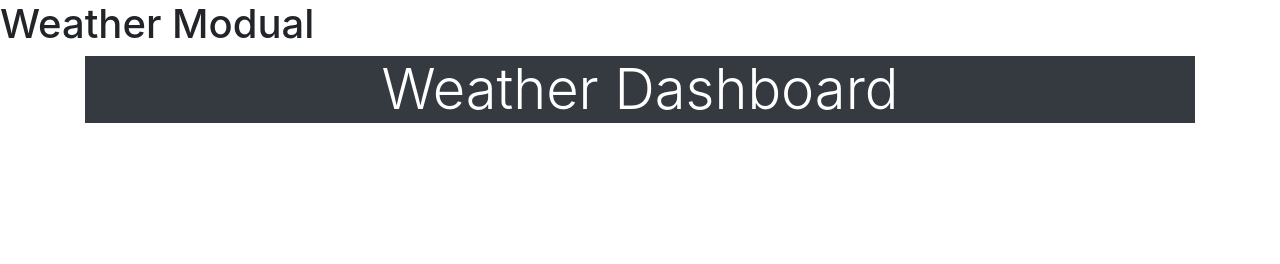
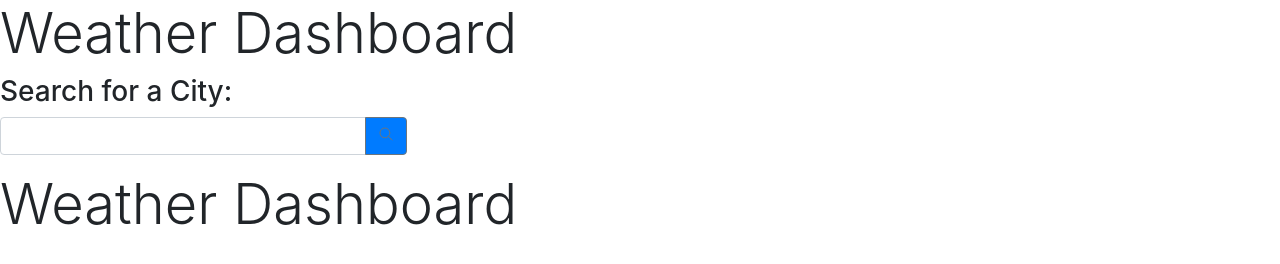
Before and after one commit to MatthewGrisham/Weather, a plain HTML site: page index.html in a window 1280 px wide. Drawn offline with nearby package versions, Linux system fonts and the light colour scheme.

Commit message:
add search bar

```diff
--- a/index.html
+++ b/index.html
@@ -4,25 +4,42 @@
     <!-- Required meta tags -->
     <meta charset="utf-8">
     <meta name="viewport" content="width=device-width, initial-scale=1, shrink-to-fit=no">
+    <!-- Link to css  -->
+    <link rel="stylesheet" type="text/css" href="../Weather/assets/stylesheet.css">
 
     <!-- Bootstrap CSS -->
     <link rel="stylesheet" href="https://stackpath.bootstrapcdn.com/bootstrap/4.5.0/css/bootstrap.min.css" integrity="sha384-9aIt2nRpC12Uk9gS9baDl411NQApFmC26EwAOH8WgZl5MYYxFfc+NcPb1dKGj7Sk" crossorigin="anonymous">
+    <script type="module" src="https://unpkg.com/ionicons@5.1.2/dist/ionicons/ionicons.esm.js"></script>
+    <script nomodule="" src="https://unpkg.com/ionicons@5.1.2/dist/ionicons/ionicons.js"></script>
+</head>
+        <h1 class="display-4 ">Weather Dashboard</h1>
+      </div>
+    </div>
+    <!-- Beginning of row 1 -->
+    <div class="row">
+      <!-- Beginning of col 1 -->
+      <div class="col-4">
+        <h3>Search for a City:</h3>
+        <div class="input-group mb-3">
+          <input type="text" class="form-control" aria-label="Recipient's username" aria-describedby="basic-addon2">
+          <div class="input-group-append">
+            <button class="btn btn-outline-secondary bg-primary" type="button"><ion-icon name="search-outline"></ion-icon> </button>
+          </div>
+        </div>
+      </div>
+      <!-- Beginning of col 2 -->
+      <div class="col-8">
+        <!-- Beginning of row 1 in col 2 -->
+        <div class="row"></div>
+        <!-- Beginning of row 1 in col 2 -->
+        <div class="row"></div>
 
-    <title>Weather Modual</title>
-  </head>
-  <body>
-    <h1>Weather Modual</h1>
-        <div class="container">
-            <!--Beginning of jumbotron. -->
-        <div class="jumbotron-fluid bg-dark text-white text-center">
-            <div class="container">
-                <h1 class="display-4">Weather Dashboard</h1>
-            </div>
-        </div>
-        </div>
+      </div>
+    </div>
 
-    <!-- Optional JavaScript -->
-    <!-- jQuery first, then Popper.js, then Bootstrap JS -->
+   </div>
+
+    <h1 class="display-4 ">Weather Dashboard</h1>
     <script src="https://code.jquery.com/jquery-3.5.1.slim.min.js" integrity="sha384-DfXdz2htPH0lsSSs5nCTpuj/zy4C+OGpamoFVy38MVBnE+IbbVYUew+OrCXaRkfj" crossorigin="anonymous"></script>
     <script src="https://cdn.jsdelivr.net/npm/popper.js@1.16.0/dist/umd/popper.min.js" integrity="sha384-Q6E9RHvbIyZFJoft+2mJbHaEWldlvI9IOYy5n3zV9zzTtmI3UksdQRVvoxMfooAo" crossorigin="anonymous"></script>
     <script src="https://stackpath.bootstrapcdn.com/bootstrap/4.5.0/js/bootstrap.min.js" integrity="sha384-OgVRvuATP1z7JjHLkuOU7Xw704+h835Lr+6QL9UvYjZE3Ipu6Tp75j7Bh/kR0JKI" crossorigin="anonymous"></script>
```
Also changed, not shown: assets/stylesheet.css (added).
